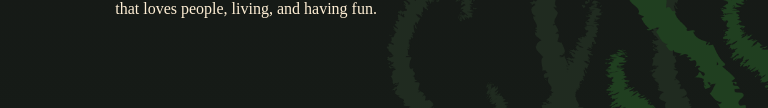
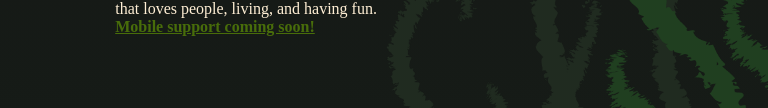
Before and after one commit to golpari/golpari.github.io, a plain HTML site: page index.html in a window 768 px wide. Shown: the part 617-725 px from the top of the page. Drawn offline with Linux system fonts and the light colour scheme; a web font is replaced by a local one.

Commit message:
added a little text tag on mobile for 'mobile support coming soon'

```diff
--- a/index.html
+++ b/index.html
@@ -74,12 +74,12 @@
 		});
 	</script>
 
-<!--script for parallax scrolling on the header area-->
+	<!--script for parallax scrolling on the header area-->
 	<script>
 		window.addEventListener('scroll', function () {
 			let scrollTop = window.scrollY;
-			document.getElementById('parallax-one').style.transform = 'translateY(' + scrollTop * 0.5 + 'px)';
-			document.getElementById('parallax-two').style.transform = 'translateY(' + scrollTop * 0.3 + 'px)';
+			document.getElementById('parallax-one').style.transform = 'translateY(' + scrollTop * 0.8 + 'px)';
+			document.getElementById('parallax-two').style.transform = 'translateY(' + scrollTop * 0.5 + 'px)';
 			document.getElementById('parallax-three').style.transform = 'translateY(' + scrollTop * 0.2 + 'px)';
 		});
 	</script>
@@ -97,6 +97,7 @@
 			<div class="header-text">
 				<h1>Golpari Abari</h1>
 				<p>A software engineer & game developer<br>that loves people, living, and having fun.</p>
+				<p class="mobile-only">Mobile support coming soon!</p>
 			</div>
 		</div>
 	</div>
--- a/style.css
+++ b/style.css
@@ -497,6 +497,9 @@ h1, h2, h3{
     .title h2{
         font-size: 4rem;
     }
+    .mobile-only{
+        content: 'Mobile support coming soon!'
+    }
     .portfolio-grid{
         grid-template-columns: repeat(2, 1fr);
     }
@@ -536,14 +539,22 @@ h1, h2, h3{
 }
 
 /*css for small screens*/
-
+.mobile-only{
+    visibility: hidden;
+}
 nav .menu{
     display: none;
 }
 @media only screen and (max-width: 1000px)
 {
     #header{
+    }
 
+    .mobile-only{
+        visibility: visible;
+        text-decoration: underline var(--dark-color);
+        color: var(--dark-color);
+        font-weight: bold;
     }
     .header-text{
         font-size: 16px;
```
